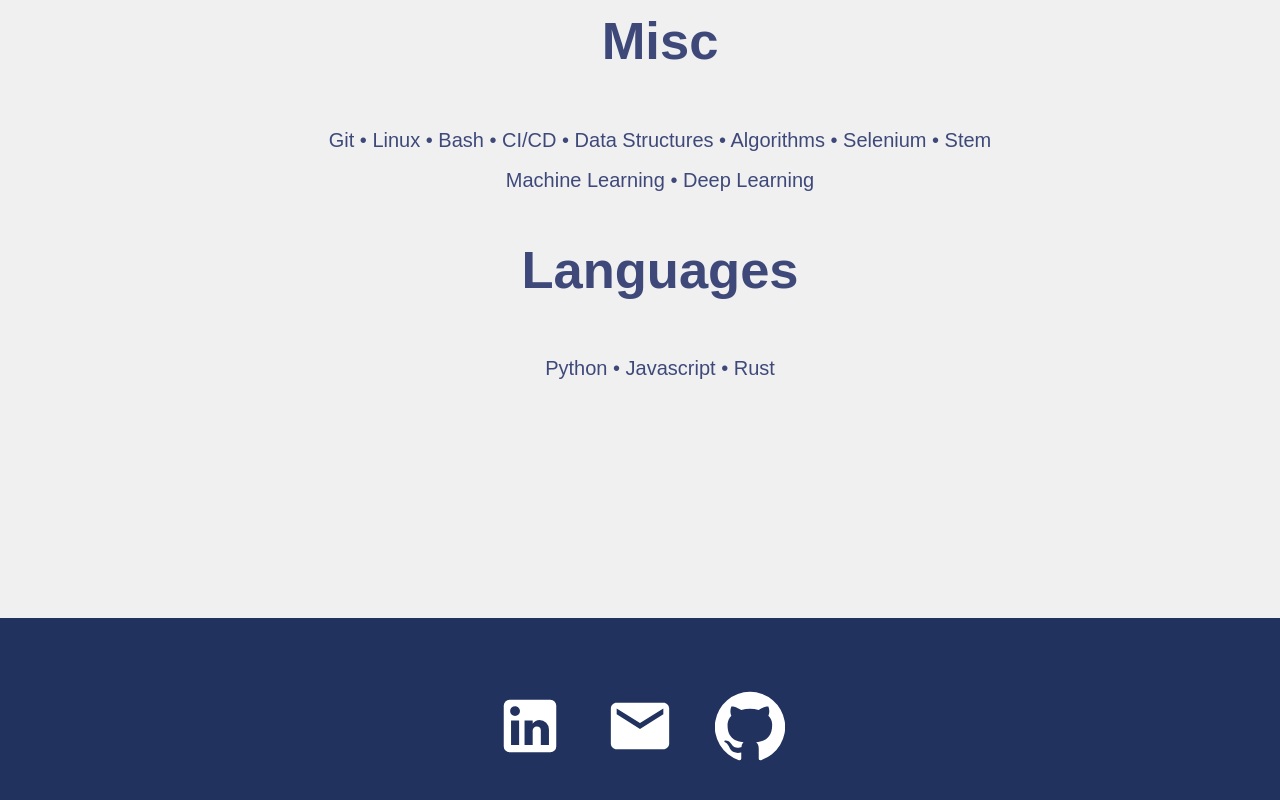
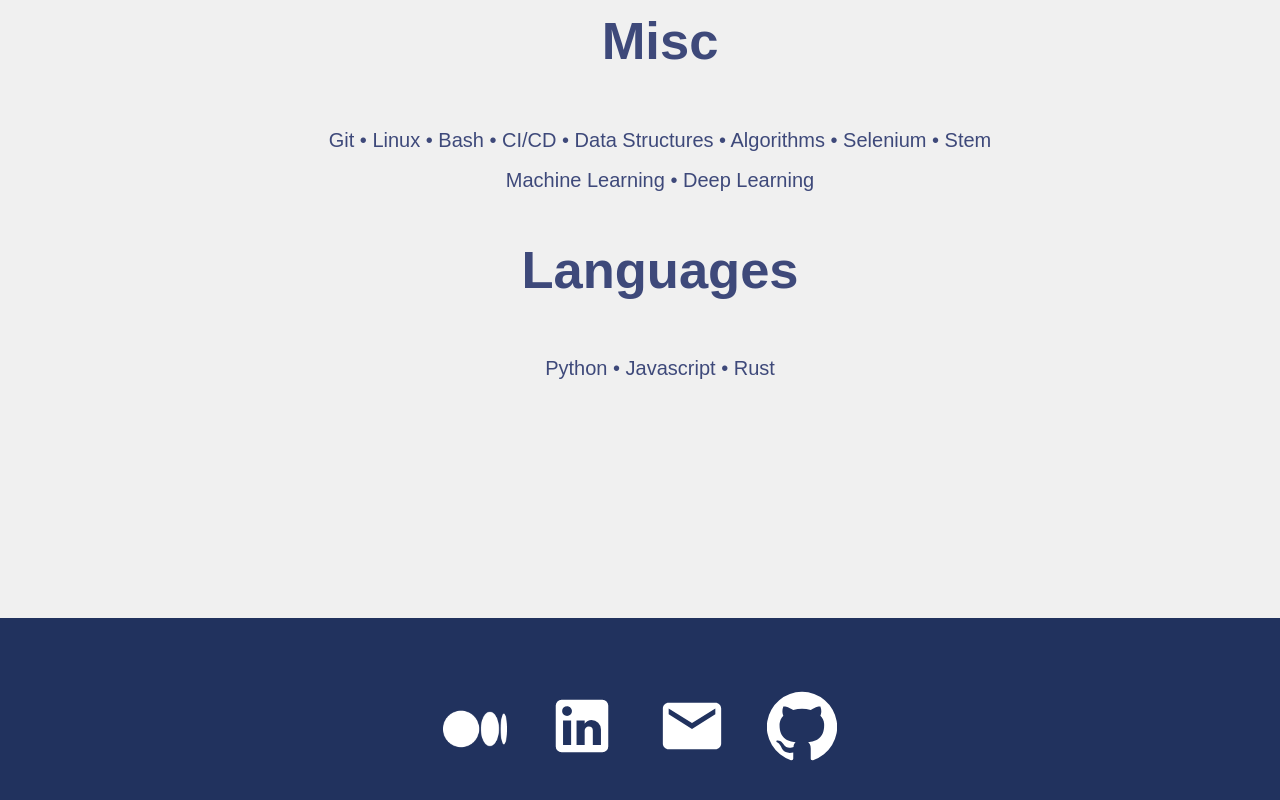
Before and after one commit to k-amin07/react-portfolio, a React (Create React App) app: page / in a window 1280 px wide. Shown: the part 1310-2110 px from the top of the page. Built offline with nearby package versions, Linux system fonts and the light colour scheme.

Commit message:
added medium to navbar

```diff
--- a/src/components/Footer.js
+++ b/src/components/Footer.js
@@ -2,6 +2,7 @@ import React from 'react'
 import LinkedInIcon from "@material-ui/icons/LinkedIn"
 import GitHubIcon from "@material-ui/icons/GitHub"
 import EmailIcon from "@material-ui/icons/Email"
+import MediumIcon from "../assets/medium-inverted.png"
 
 import '../styles/Footer.css'
 
@@ -9,6 +10,7 @@ function Footer() {
   return (
     <div className='footer'>
         <div className="socialMedia">
+          <a href='https://medium.com/@khizaramin95'><img src={MediumIcon} style={{width:"4pc", margin:"20px"}} /></a>
           <a href='https://www.linkedin.com/in/k-amin07'><LinkedInIcon /></a>
           <a href='mailto:khizaramin95@gmail.com'><EmailIcon /></a>
           <a href='https://www.github.com/k-amin07'><GitHubIcon /></a>
```
Also changed, not shown: src/assets/medium-inverted.png (added).
